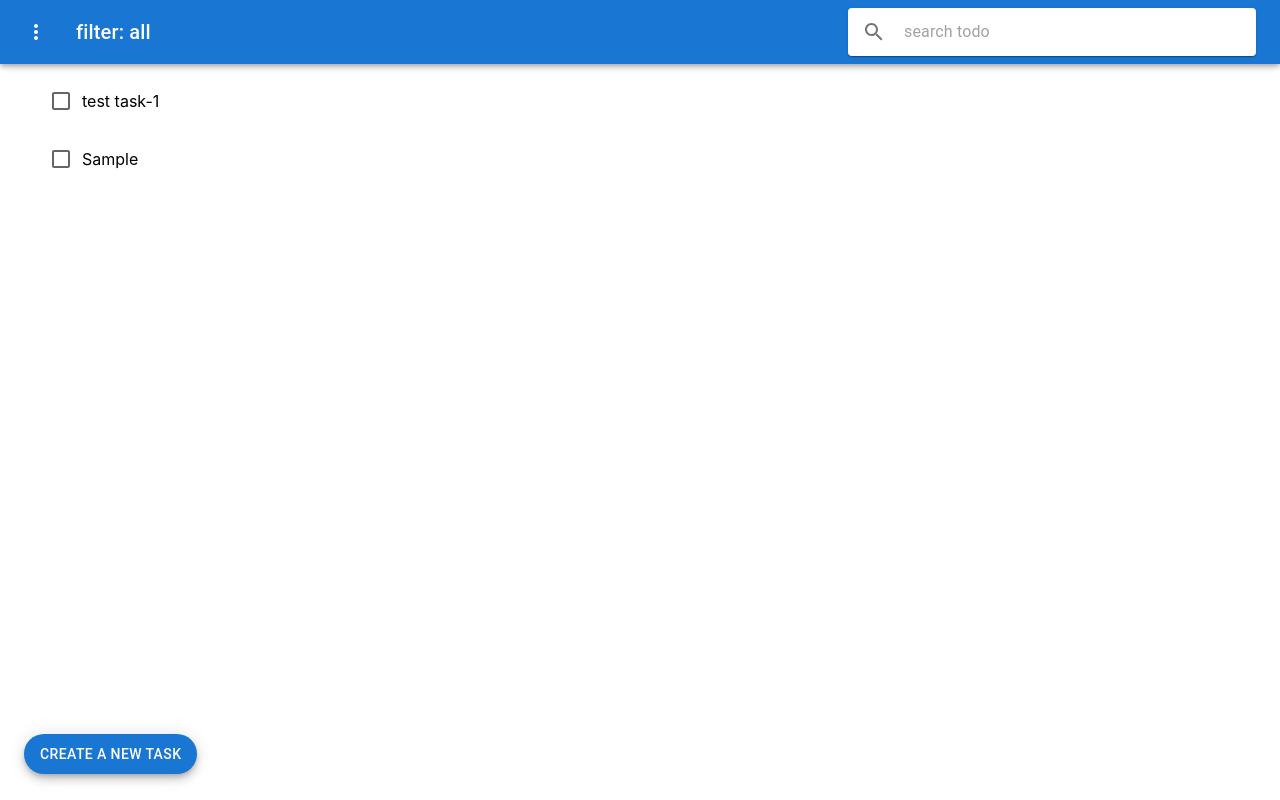
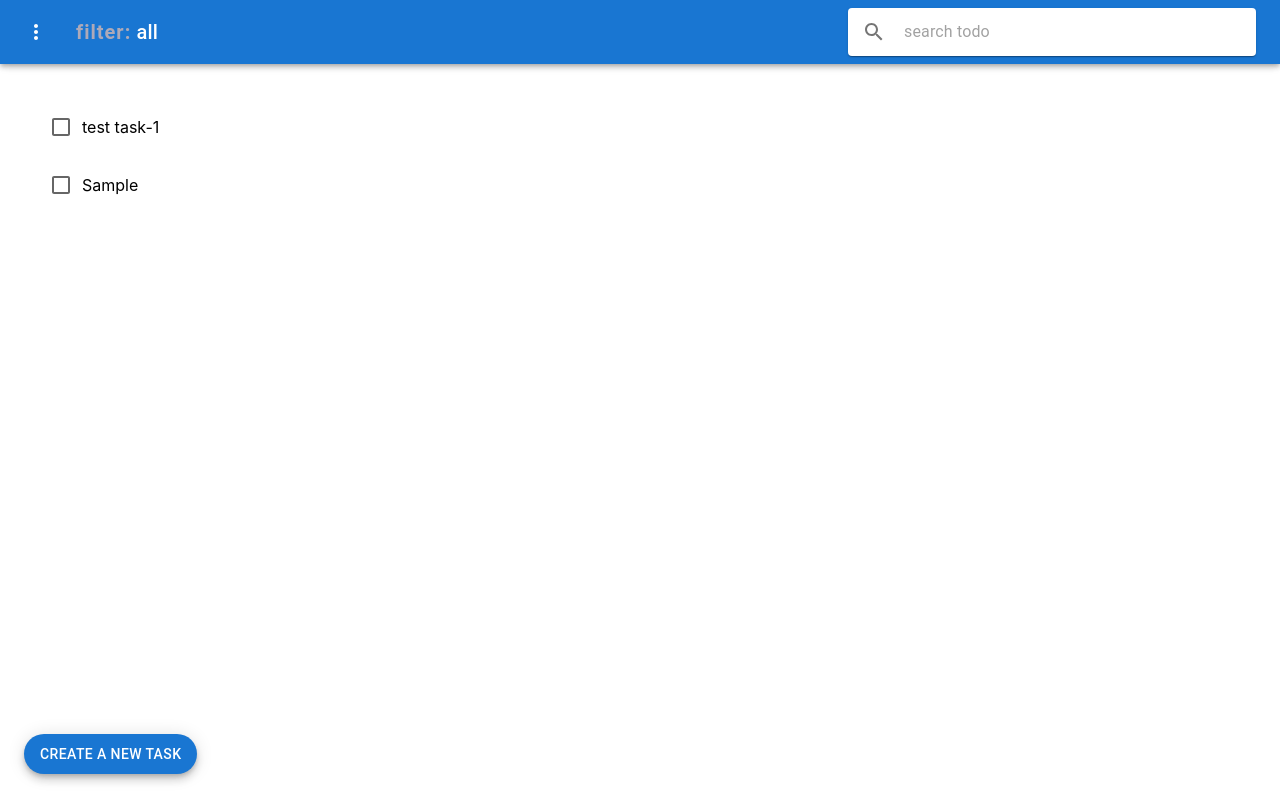
Before and after one commit to yarexmarvin/todo_app_v1, a React (Create React App) app: page /form in a window 1280 px wide. Both pictures are taken after typing "Sample" into the empty fields and a click on the button "ADD NEW TASK". Built offline with nearby package versions, Linux system fonts and the light colour scheme.

Commit message:
styling fixes

```diff
--- a/src/App.css
+++ b/src/App.css
@@ -57,3 +57,9 @@ a:hover{
   justify-content: center;
   align-items: center;
 }
+
+.filter{
+  color: rgb(173, 169, 184);
+  font-weight: 600;
+  letter-spacing: 1px;
+}
--- a/src/components/Main.tsx
+++ b/src/components/Main.tsx
@@ -66,10 +66,6 @@ const Main: FC = () => {
   }, [todos]);
 
   let navigate = useNavigate();
-
-
-
-
 
   function debounce<T extends Function>(fn: T, ms: number) {
     let timer;
@@ -159,12 +155,14 @@ const Main: FC = () => {
             sx={{ flexGrow: 1, display: { xs: "none", sm: "block" } }}
           >
             <div className="nav">
-              filter:{" "}
-              {todos.filter === "all"
-                ? "all"
-                : todos.filter
-                ? "completed"
-                : "current"}
+              <span className="filter">
+                filter:</span>{" "}
+                {todos.filter === "all"
+                  ? "all"
+                  : todos.filter
+                  ? "completed"
+                  : "current"}
+
             </div>
           </Typography>
 
@@ -195,7 +193,7 @@ const Main: FC = () => {
       </AppBar>
 
       {/* todos */}
-      <Container sx={{ m: "5vmax 0 5vmax" }}>
+      <Container sx={{ m: "7vmax 0 5vmax" }}>
         <List
           sx={{ width: "100%", maxWidth: 360, bgcolor: "background.paper" }}
         >
@@ -211,11 +209,7 @@ const Main: FC = () => {
                             onChange={() => completeTodo(todo.id)}
                             checked={todo.completed}
                           />
-                          <Link
-                            to={`/todo/${todo.id}`}
-                          >
-                            {todo.title}
-                          </Link>
+                          <Link to={`/todo/${todo.id}`}>{todo.title}</Link>
                         </ListItem>
                       );
                     })
@@ -237,11 +231,7 @@ const Main: FC = () => {
                             onChange={() => completeTodo(todo.id)}
                             checked={todo.completed}
                           />
-                          <Link
-                            to={`/todo/${todo.id}`}
-                          >
-                            {todo.title}
-                          </Link>
+                          <Link to={`/todo/${todo.id}`}>{todo.title}</Link>
                         </ListItem>
                       );
                     })
@@ -249,7 +239,16 @@ const Main: FC = () => {
             </div>
           )}
         </List>
-        <Box sx={{ display: "flex", justifyContent: "flex-start" , width: '100%', mt: '1vmax', position:'fixed', bottom:"2vmax"}}>
+        <Box
+          sx={{
+            display: "flex",
+            justifyContent: "flex-start",
+            width: "100%",
+            mt: "1vmax",
+            position: "fixed",
+            bottom: "2vmax",
+          }}
+        >
           <Fab variant="extended" color="primary" size="medium">
             <Link style={{ color: "#fff" }} to="form">
               create a new task
@@ -257,9 +256,6 @@ const Main: FC = () => {
           </Fab>
         </Box>
       </Container>
-
-
-
     </div>
   );
 };
```
